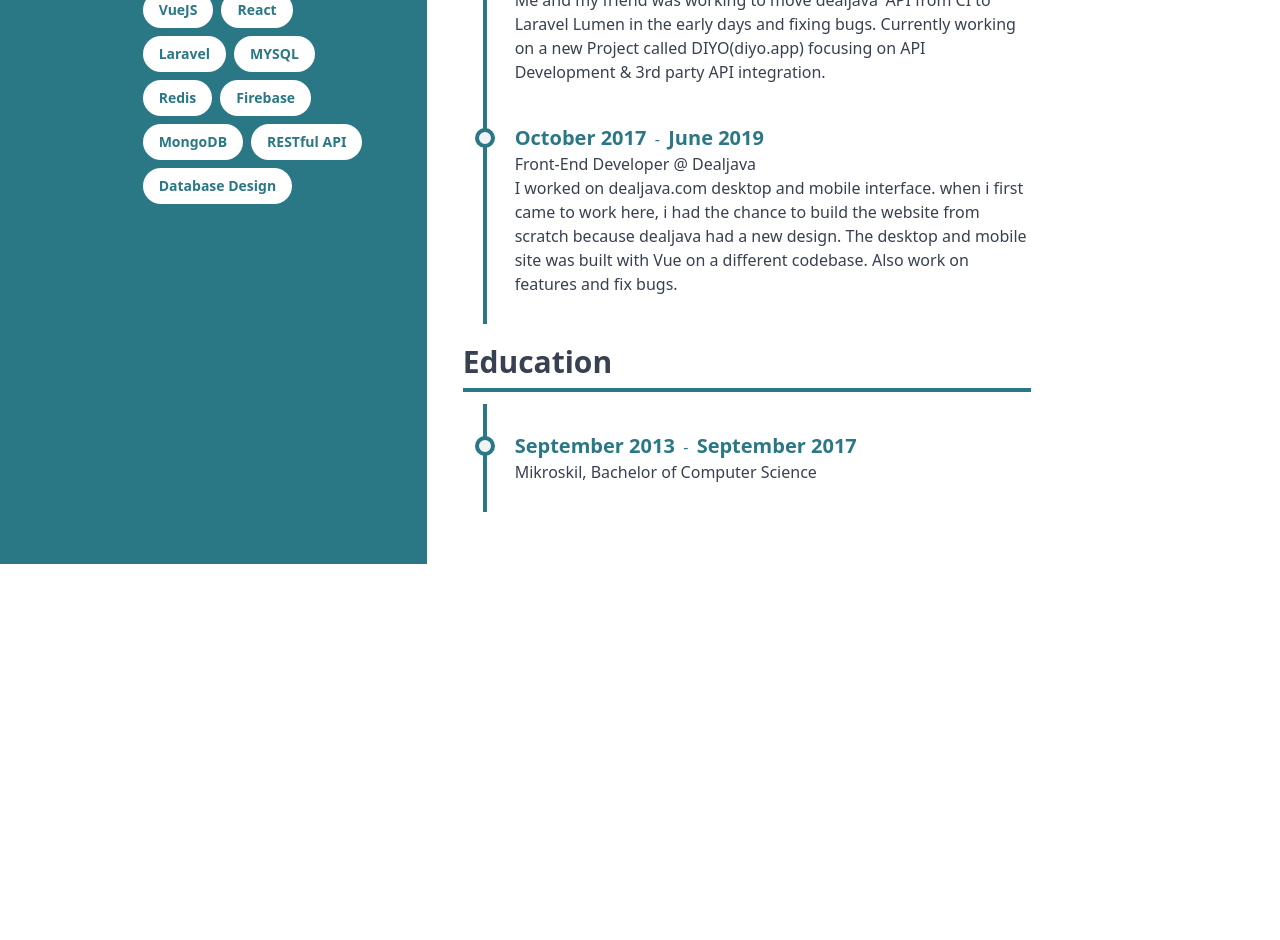
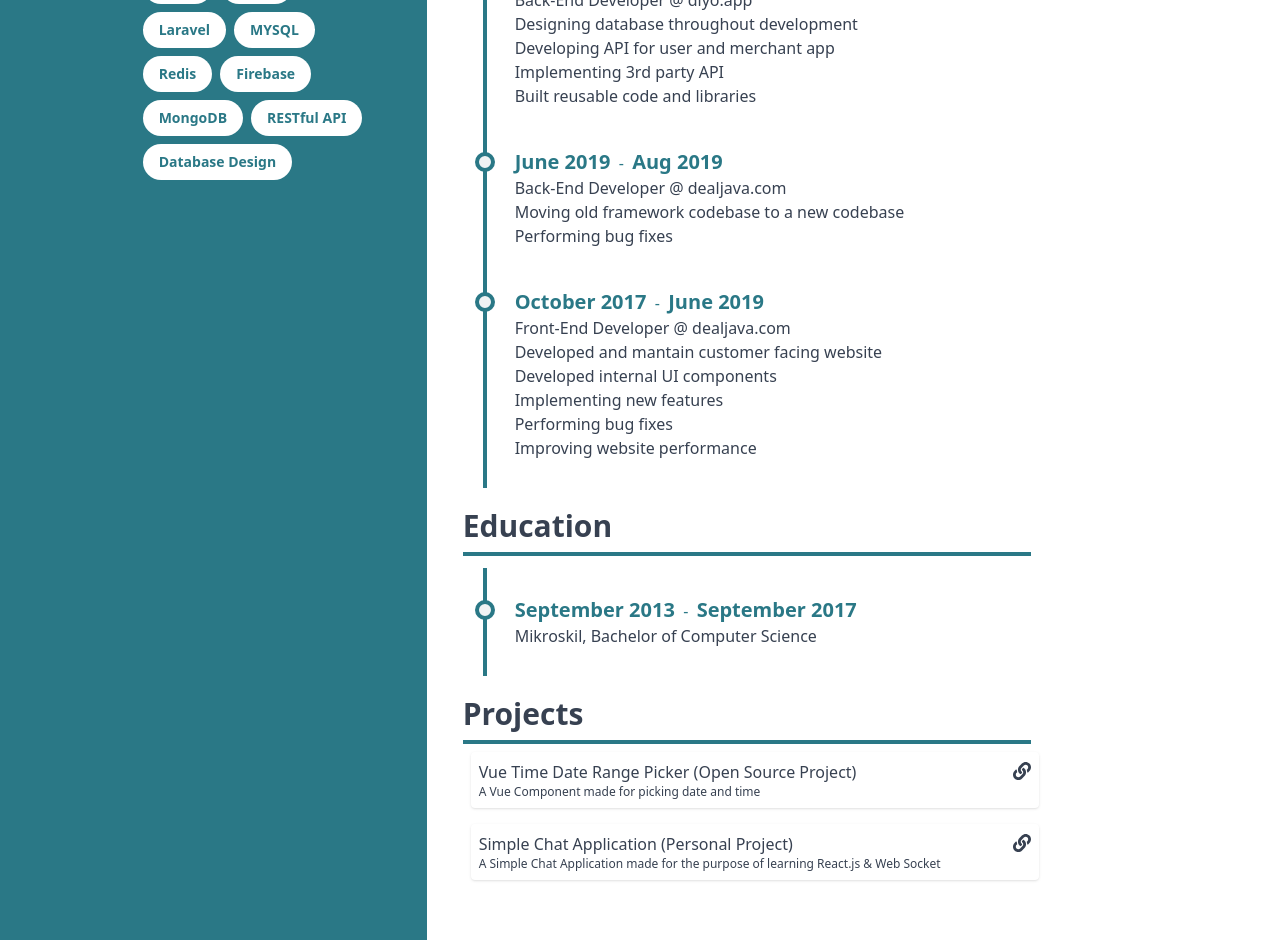
Before and after one commit to limbara/my-resume, a Vue app: page / in a window 1280 px wide. Shown: the part 480-1420 px from the top of the page. Before the commit the page ends 1044 px from the top, so only its background shows below. Built offline with nearby package versions, Linux system fonts and the light colour scheme; a web font is replaced by a local one.

Commit message:
updating me.json & add new ui for projects

```diff
--- a/public/me.json
+++ b/public/me.json
@@ -2,30 +2,52 @@
   "name": "Nico Limbara",
   "location": "North Sumatra, Indonesia",
   "email": "limbaranico@yahoo.com",
-  "github": "limbara",
+  "github": "github.com/limbara",
   "github_link": "https://github.com/limbara",
-  "linkedin": "Nico Lim",
+  "linkedin": "linkedin.com/in/nico-lim-740056130",
   "linkedin_link": "https://id.linkedin.com/in/nico-lim-740056130",
   "position": "Web Developer",
-  "about_me": "Web Developer with 3 years experience and a demonstrated history of working in the E-commerce industry. Skilled in Vue.js, PHP, jQuery, HTML, and JavaScript. Strong engineering professional graduated from mikroskil. I'm currently still learning on to improve in web development.",
-  "photo": "./me.jpg",
+  "about_me": "Web Developer with over 3 years experience and a demonstrated history of working in the E-commerce industry. Skilled in Vue.js, PHP, jQuery, HTML, and JavaScript. Strong engineering professional graduated from mikroskil. I'm still learning on to improve in web development.",
+  "photo": "/me.jpg",
   "skills": [
-    "HTML5", "CSS3", "SCSS", "Javascript", "PHP", "NodeJS", "Jquery", "VueJS", "React", "Laravel", "MYSQL", "Redis", "Firebase", "MongoDB", "RESTful API", "Database Design"
+    "HTML5",
+    "CSS3",
+    "SCSS",
+    "Javascript",
+    "PHP",
+    "NodeJS",
+    "Jquery",
+    "VueJS",
+    "React",
+    "Laravel",
+    "MYSQL",
+    "Redis",
+    "Firebase",
+    "MongoDB",
+    "RESTful API",
+    "Database Design"
   ],
   "experiences": [
     {
-      "from": "June 2019",
+      "from": "Aug 2019",
       "to": "Present",
       "position": "Back-End Developer",
-      "location": "Dealjava",
-      "description": "Me and my friend was working to move dealjava' API from CI to Laravel Lumen in the early days and fixing bugs. Currently working on a new Project called DIYO(diyo.app) focusing on API Development & 3rd party API integration."
+      "location": "diyo.app",
+      "description": "<ul><li>Designing database throughout development</li><li>Developing API for user and merchant app</li><li>Implementing 3rd party API</li><li>Built reusable code and libraries</li></ul>"
+    },
+    {
+      "from": "June 2019",
+      "to": "Aug 2019",
+      "position": "Back-End Developer",
+      "location": "dealjava.com",
+      "description": "<ul><li>Moving old framework codebase to a new codebase</li><li>Performing bug fixes</li></ul>"
     },
     {
       "from": "October 2017",
       "to": "June 2019",
       "position": "Front-End Developer",
-      "location": "Dealjava",
-      "description": "I worked on dealjava.com desktop and mobile interface. when i first came to work here, i had the chance to build the website from scratch because dealjava had a new design. The desktop and mobile site was built with Vue on a different codebase. Also work on features and fix bugs."
+      "location": "dealjava.com",
+      "description": "<ul><li>Developed and mantain customer facing website</li><li>Developed internal UI components</li><li>Implementing new features</li><li>Performing bug fixes</li><li>Improving website performance</li></ul>"
     }
   ],
   "educations": [
@@ -35,5 +57,19 @@
       "location": "Mikroskil",
       "description": "Bachelor of Computer Science"
     }
+  ],
+  "projects": [
+    {
+      "title": "Vue Time Date Range Picker",
+      "type": "Open Source Project",
+      "link": "https://github.com/limbara/vue-time-date-range-picker",
+      "description": "A Vue Component made for picking date and time"
+    },
+    {
+      "title": "Simple Chat Application",
+      "type": "Personal Project",
+      "link": "https://simple-chat-client-react.herokuapp.com",
+      "description": "A Simple Chat Application made for the purpose of learning React.js & Web Socket"
+    }
   ]
 }
--- /dev/null
+++ b/src/components/ProjectCard.vue
@@ -0,0 +1,67 @@
+<template>
+  <div class="project-card">
+    <div class="project-card__title-wrapper">
+      <h3 class="project-card__title">{{ title }} ({{ type }})</h3>
+      <a class="project-card__link" :href="link">
+        <font-awesome-icon
+          :icon="['fas', 'link']"
+          class="project-card__link-icon"
+        />
+      </a>
+    </div>
+    <p class="project-card__description">{{ description }}</p>
+  </div>
+</template>
+
+<script>
+export default {
+  name: "ProjectCard",
+  props: {
+    title: String,
+    type: String,
+    description: String,
+    link: {
+      type: String,
+      default: "",
+    },
+    images: {
+      type: Array,
+      default: function() {
+        return [];
+      },
+    },
+  },
+};
+</script>
+
+<style lang="scss" scoped>
+.project-card {
+  @apply shadow;
+  @apply rounded;
+  @apply inline-block;
+  @apply w-full;
+  @apply p-2;
+  @apply m-2;
+
+  &__title-wrapper {
+    @apply flex;
+    @apply justify-between;
+  }
+
+  &__link {
+    @apply cursor-pointer;
+
+    &:hover {
+      @apply text-gray-800;
+    }
+  }
+
+  &__link-icon {
+    @apply text-lg;
+  }
+
+  &__description {
+    @apply text-xs;
+  }
+}
+</style>
--- a/src/main.js
+++ b/src/main.js
@@ -5,11 +5,11 @@ import '@/assets/scss/_main.scss'
 import '@/assets/tailwind.css'
 
 import { library } from '@fortawesome/fontawesome-svg-core'
-import { faMapMarkerAlt, faEnvelope } from '@fortawesome/free-solid-svg-icons'
+import { faMapMarkerAlt, faEnvelope, faLink } from '@fortawesome/free-solid-svg-icons'
 import { faGithub, faLinkedin } from '@fortawesome/free-brands-svg-icons'
 import { FontAwesomeIcon } from '@fortawesome/vue-fontawesome'
 
-library.add(faEnvelope, faMapMarkerAlt, faGithub, faLinkedin)
+library.add(faEnvelope, faMapMarkerAlt, faGithub, faLinkedin, faLink)
 
 Vue.component('font-awesome-icon', FontAwesomeIcon)
 
--- a/src/pages/MainPage.vue
+++ b/src/pages/MainPage.vue
@@ -143,7 +143,7 @@
                 :key="index"
               >
                 <p>{{ experience.position }} @ {{ experience.location }}</p>
-                <p>{{ experience.description }}</p>
+                <div v-html="experience.description"></div>
               </timeline-content>
             </template>
           </timeline>
@@ -165,6 +165,19 @@
             </template>
           </timeline>
         </section>
+
+        <section>
+          <div class="heading__wrapper">
+            <h2 class="heading">Projects</h2>
+          </div>
+          <div class="flex m-2 p-3 flex-wrap">
+            <project-card
+              v-for="(project, index) in projects"
+              :key="index"
+              v-bind="project"
+            />
+          </div>
+        </section>
       </div>
     </div>
   </main>
@@ -174,6 +187,7 @@
 import Avatar from "./../components/Avatar";
 import Timeline from "./../components/Timeline/Timeline";
 import TimelineContent from "./../components/Timeline/TimelineContent";
+import ProjectCard from "./../components/ProjectCard";
 
 export default {
   name: "main-page",
@@ -181,6 +195,7 @@ export default {
     Avatar,
     Timeline,
     TimelineContent,
+    ProjectCard,
   },
   mounted: function() {
     this.loadJsonFile();
@@ -200,6 +215,7 @@ export default {
       skills: [],
       experiences: [],
       educations: [],
+      projects: [],
     };
   },
   methods: {
@@ -218,6 +234,7 @@ export default {
       this.skills = jsonFile.skills;
       this.experiences = jsonFile.experiences;
       this.educations = jsonFile.educations;
+      this.projects = jsonFile.projects;
     },
   },
 };
```
Also changed, not shown: src/assets/logo.png (deleted).
